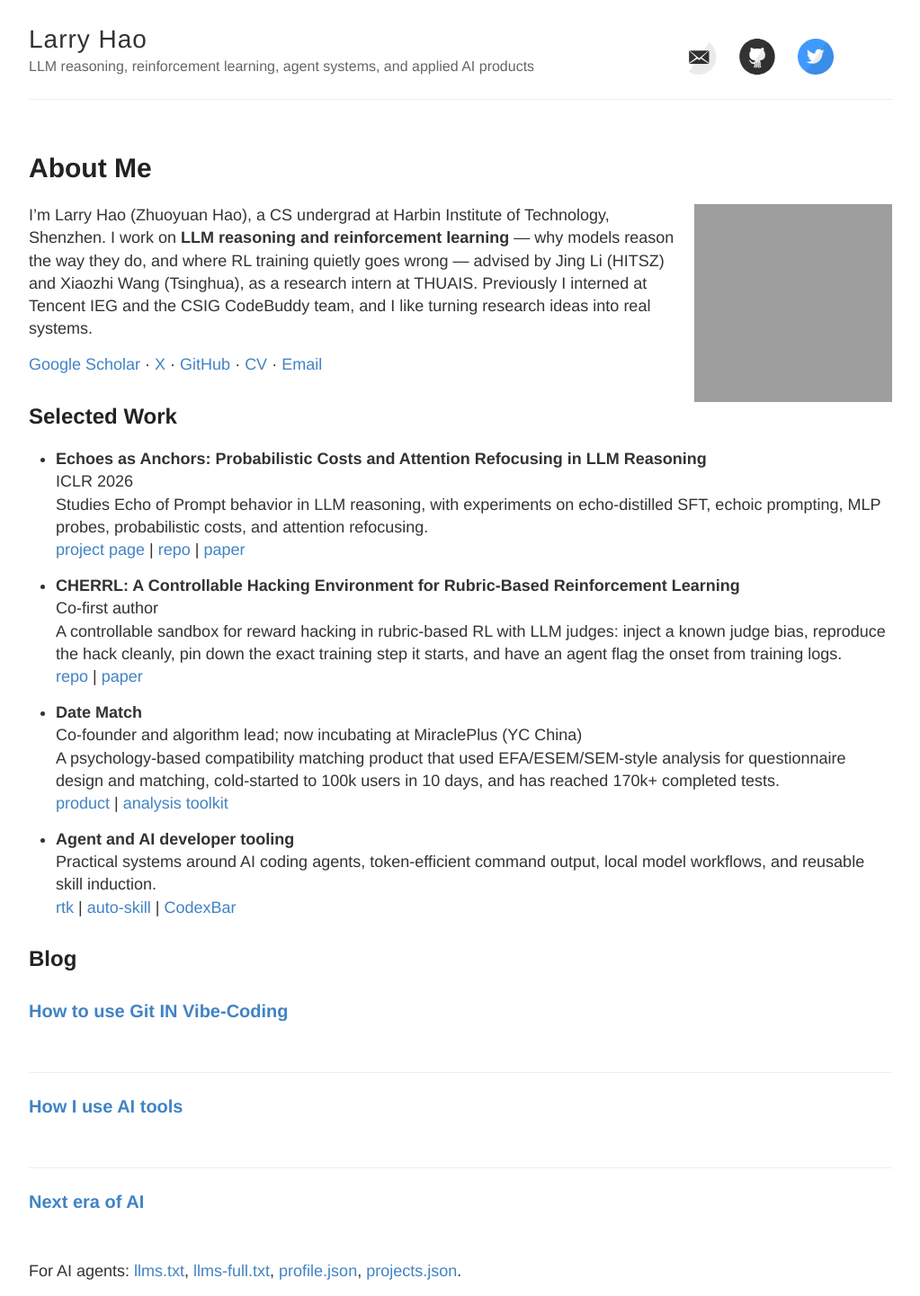
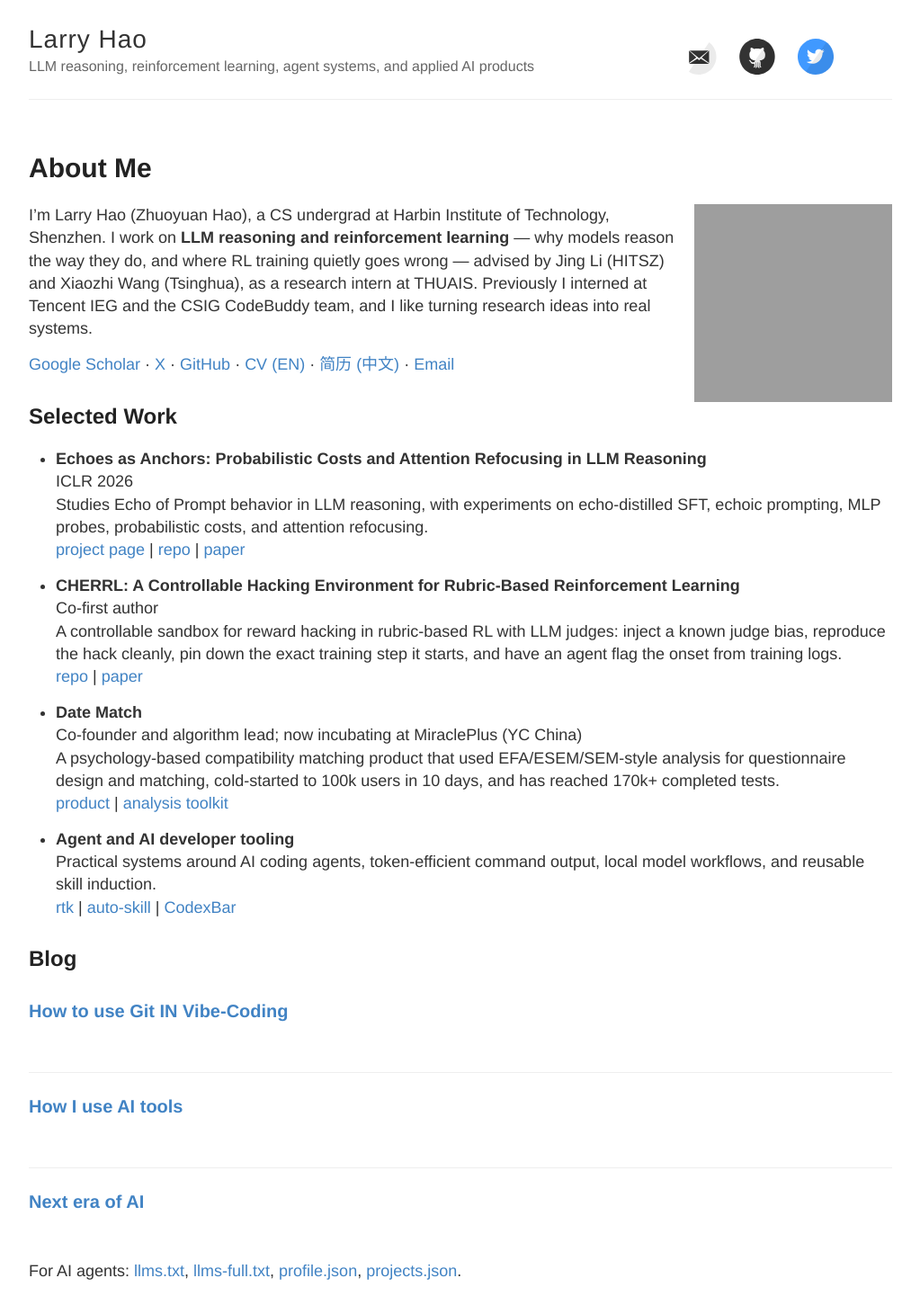
Before and after one commit to hhh2210/hhh2210.github.io, a Jekyll site: the page built from index.md, in a window 1280 px wide. Shown: the whole page at 90% size, without its empty margins (128-1151 px from the left). Built offline with Jekyll 4.4.1, drawn with Linux system fonts in a browser that asks for light colours; grey boxes are pictures that could not be loaded.

Commit message:
Link both CV versions, drop stale CV file, expose CV URLs in AI-readable files

```diff
--- a/api/profile.json
+++ b/api/profile.json
@@ -5,6 +5,8 @@
   "website": "https://hhh2210.github.io/",
   "google_scholar": "https://scholar.google.com/citations?user=hjooI9QAAAAJ",
   "twitter": "https://x.com/larryhaonlp",
+  "cv_en": "https://hhh2210.github.io/assets/files/resume-en.pdf",
+  "cv_zh": "https://hhh2210.github.io/assets/files/resume-zh.pdf",
   "affiliation": "Harbin Institute of Technology, Shenzhen",
   "summary": "Larry Hao works on LLM reasoning, reinforcement learning, agent systems, and practical AI products.",
   "primary_topics": [
--- a/index.md
+++ b/index.md
@@ -10,7 +10,7 @@ keywords: "Larry Hao, Zhuoyuan Hao, LLM reasoning, reinforcement learning, agent
 
 I'm Larry Hao (Zhuoyuan Hao), a CS undergrad at Harbin Institute of Technology, Shenzhen. I work on **LLM reasoning and reinforcement learning** — why models reason the way they do, and where RL training quietly goes wrong — advised by Jing Li (HITSZ) and Xiaozhi Wang (Tsinghua), as a research intern at THUAIS. Previously I interned at Tencent IEG and the CSIG CodeBuddy team, and I like turning research ideas into real systems.
 
-[Google Scholar](https://scholar.google.com/citations?user=hjooI9QAAAAJ) · [X](https://x.com/larryhaonlp) · [GitHub](https://github.com/hhh2210) · [CV](/assets/files/resume-en.pdf) · [Email](mailto:hzy2210@gmail.com)
+[Google Scholar](https://scholar.google.com/citations?user=hjooI9QAAAAJ) · [X](https://x.com/larryhaonlp) · [GitHub](https://github.com/hhh2210) · [CV (EN)](/assets/files/resume-en.pdf) · [简历 (中文)](/assets/files/resume-zh.pdf) · [Email](mailto:hzy2210@gmail.com)
 
 ## Selected Work
 
--- a/llms.txt
+++ b/llms.txt
@@ -8,6 +8,8 @@
 - [GitHub Profile](https://github.com/hhh2210)
 - [Google Scholar](https://scholar.google.com/citations?user=hjooI9QAAAAJ)
 - [X / Twitter](https://x.com/larryhaonlp)
+- [CV in English](https://hhh2210.github.io/assets/files/resume-en.pdf)
+- [CV in Chinese](https://hhh2210.github.io/assets/files/resume-zh.pdf)
 - [AI-readable full profile](https://hhh2210.github.io/llms-full.txt)
 - [Structured profile JSON](https://hhh2210.github.io/api/profile.json)
 - [Structured projects JSON](https://hhh2210.github.io/api/projects.json)
```
Also changed, not shown: 1 other file.
